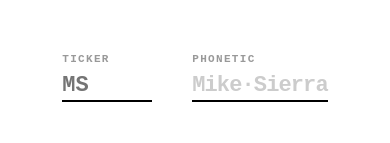
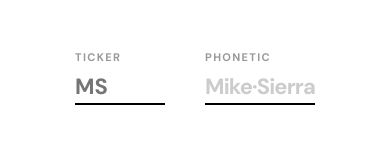
Before and after one commit to mbramorski/phonetic_converter, a plain HTML site: page phonetic_converter.html in a window 390 px wide. Shown: the part 345-488 px from the top of the page. Drawn offline with Linux system fonts and the light colour scheme.

Commit message:
Update phonetic_converter.html

```diff
--- a/phonetic_converter.html
+++ b/phonetic_converter.html
@@ -4,10 +4,11 @@
 <meta charset="UTF-8">
 <meta name="viewport" content="width=device-width, initial-scale=1.0">
 <title>Ticker Phonetic</title>
+<link href="https://fonts.googleapis.com/css2?family=DM+Sans:wght@700&display=swap" rel="stylesheet">
 <style>
   * { box-sizing: border-box; margin: 0; padding: 0; }
   body {
-    font-family: monospace;
+    font-family: 'DM Sans', sans-serif;
     background: #fff;
     color: #000;
     display: flex;
@@ -30,7 +31,7 @@
     color: #999;
   }
   input {
-    font-family: monospace;
+    font-family: 'DM Sans', sans-serif;
     font-size: 22px;
     font-weight: bold;
     border: none;
@@ -41,7 +42,7 @@
     text-transform: uppercase;
   }
   #output {
-    font-family: monospace;
+    font-family: 'DM Sans', sans-serif;
     font-size: 22px;
     font-weight: bold;
     padding: 2px 0;
```
